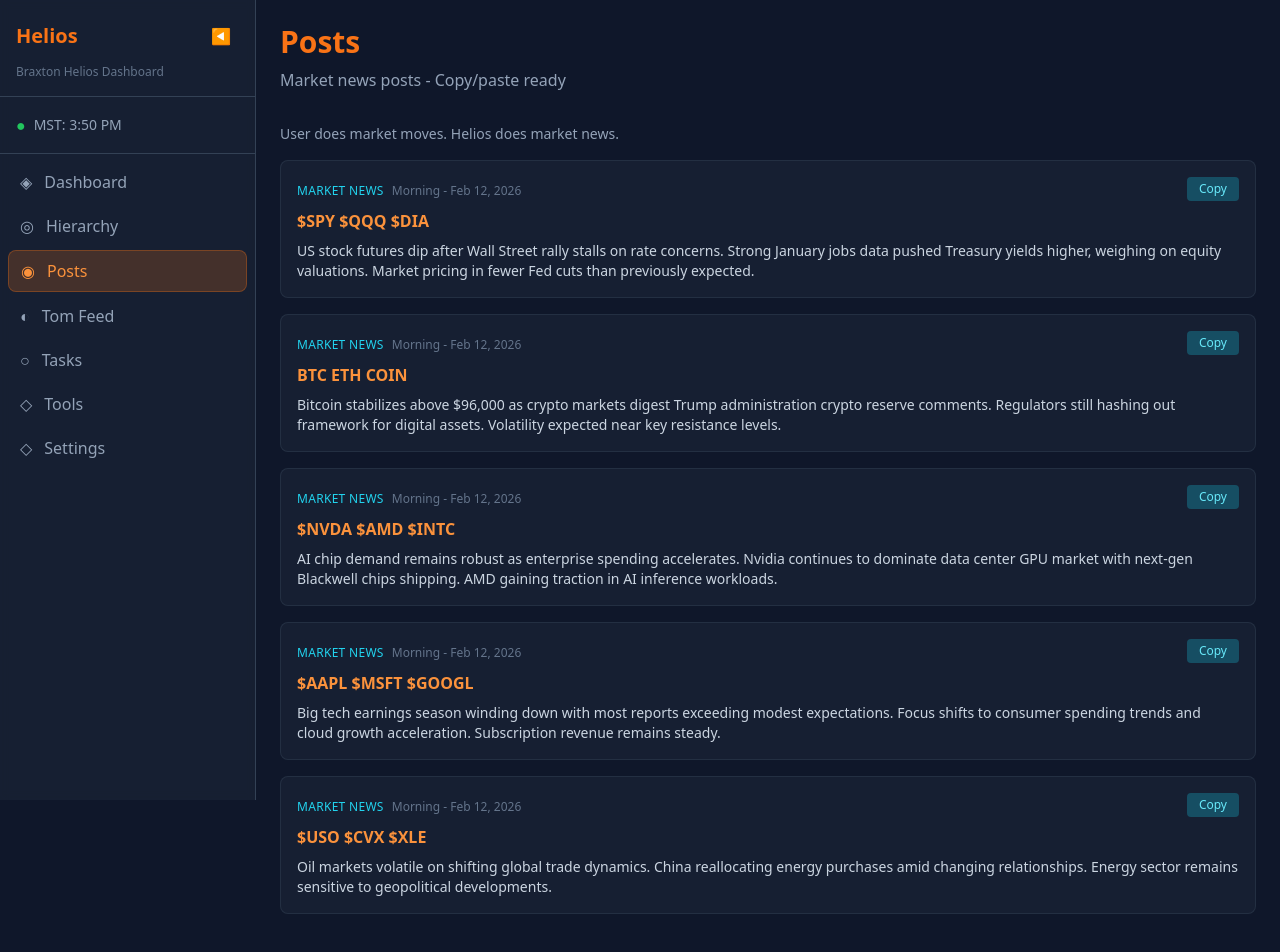
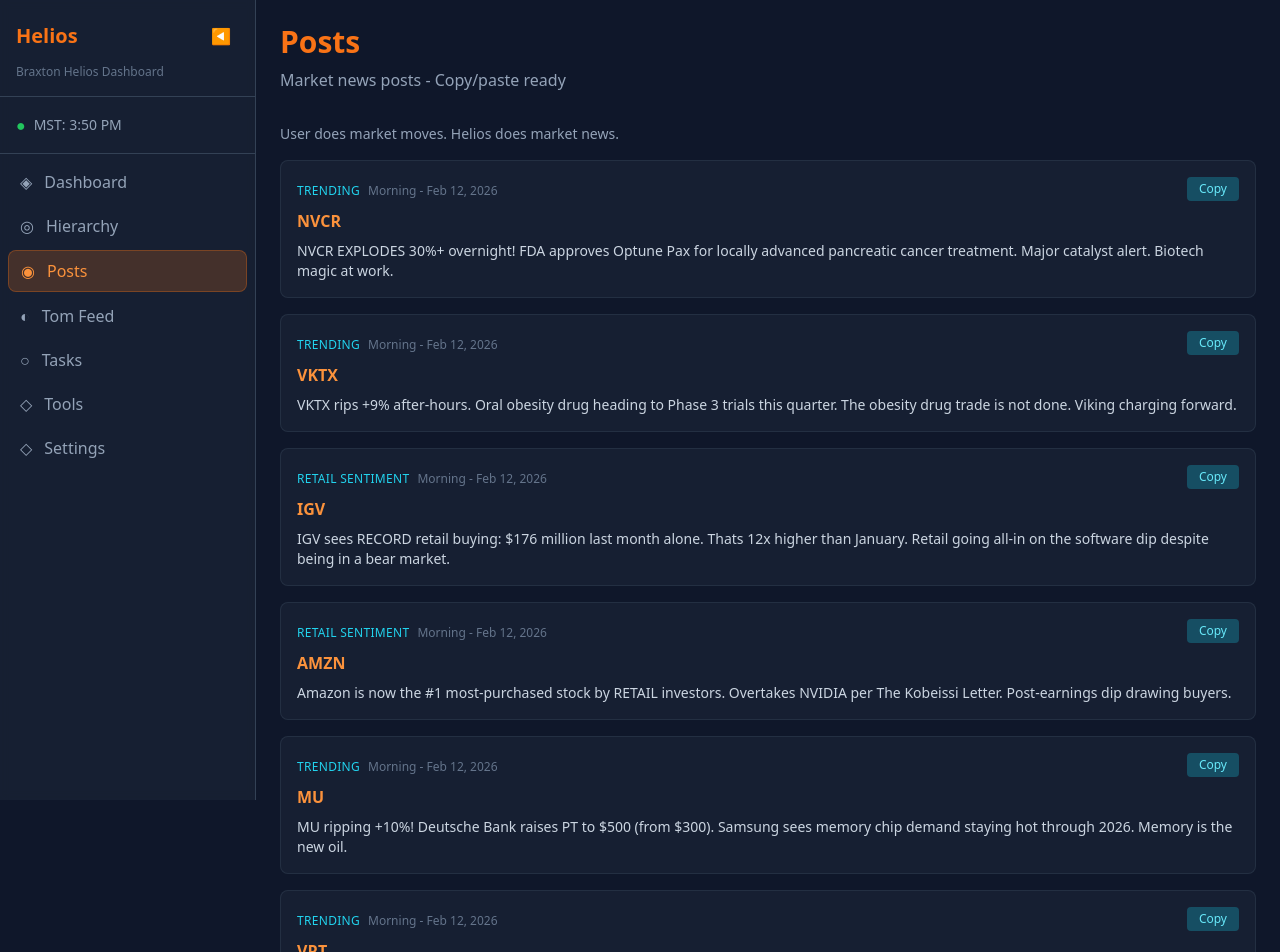
Before and after one commit to AAN2793/helios-dashboard, a Next.js app: page /posts in a window 1280 px wide. Shown: the top 952 px of the page. Built offline with nearby package versions, Linux system fonts and the light colour scheme.

Commit message:
Update posts with Tom's Feb 12 trending tickers

```diff
--- a/pages/posts.js
+++ b/pages/posts.js
@@ -8,33 +8,39 @@
   const posts = [
     {
       time: 'Morning - Feb 12, 2026',
-      category: 'MARKET NEWS',
-      tickers: '$SPY $QQQ $DIA',
-      content: 'US stock futures dip after Wall Street rally stalls on rate concerns. Strong January jobs data pushed Treasury yields higher, weighing on equity valuations. Market pricing in fewer Fed cuts than previously expected.'
+      category: 'TRENDING',
+      tickers: 'NVCR',
+      content: 'NVCR EXPLODES 30%+ overnight! FDA approves Optune Pax for locally advanced pancreatic cancer treatment. Major catalyst alert. Biotech magic at work.'
     },
     {
       time: 'Morning - Feb 12, 2026',
-      category: 'MARKET NEWS',
-      tickers: 'BTC ETH COIN',
-      content: 'Bitcoin stabilizes above $96,000 as crypto markets digest Trump administration crypto reserve comments. Regulators still hashing out framework for digital assets. Volatility expected near key resistance levels.'
+      category: 'TRENDING',
+      tickers: 'VKTX',
+      content: 'VKTX rips +9% after-hours. Oral obesity drug heading to Phase 3 trials this quarter. The obesity drug trade is not done. Viking charging forward.'
     },
     {
       time: 'Morning - Feb 12, 2026',
-      category: 'MARKET NEWS',
-      tickers: '$NVDA $AMD $INTC',
-      content: 'AI chip demand remains robust as enterprise spending accelerates. Nvidia continues to dominate data center GPU market with next-gen Blackwell chips shipping. AMD gaining traction in AI inference workloads.'
+      category: 'RETAIL SENTIMENT',
+      tickers: 'IGV',
+      content: 'IGV sees RECORD retail buying: $176 million last month alone. Thats 12x higher than January. Retail going all-in on the software dip despite being in a bear market.'
     },
     {
       time: 'Morning - Feb 12, 2026',
-      category: 'MARKET NEWS',
-      tickers: '$AAPL $MSFT $GOOGL',
-      content: 'Big tech earnings season winding down with most reports exceeding modest expectations. Focus shifts to consumer spending trends and cloud growth acceleration. Subscription revenue remains steady.'
+      category: 'RETAIL SENTIMENT',
+      tickers: 'AMZN',
+      content: 'Amazon is now the #1 most-purchased stock by RETAIL investors. Overtakes NVIDIA per The Kobeissi Letter. Post-earnings dip drawing buyers.'
     },
     {
       time: 'Morning - Feb 12, 2026',
-      category: 'MARKET NEWS',
-      tickers: '$USO $CVX $XLE',
-      content: 'Oil markets volatile on shifting global trade dynamics. China reallocating energy purchases amid changing relationships. Energy sector remains sensitive to geopolitical developments.'
+      category: 'TRENDING',
+      tickers: 'MU',
+      content: 'MU ripping +10%! Deutsche Bank raises PT to $500 (from $300). Samsung sees memory chip demand staying hot through 2026. Memory is the new oil.'
+    },
+    {
+      time: 'Morning - Feb 12, 2026',
+      category: 'TRENDING',
+      tickers: 'VRT',
+      content: 'VRT EXPLODES 25%+ on guidance beat. AI data center infrastructure play crushing it. Q1 guidance absolutely on fire. Pickaxe play for the AI gold rush.'
     },
   ]
 
```
